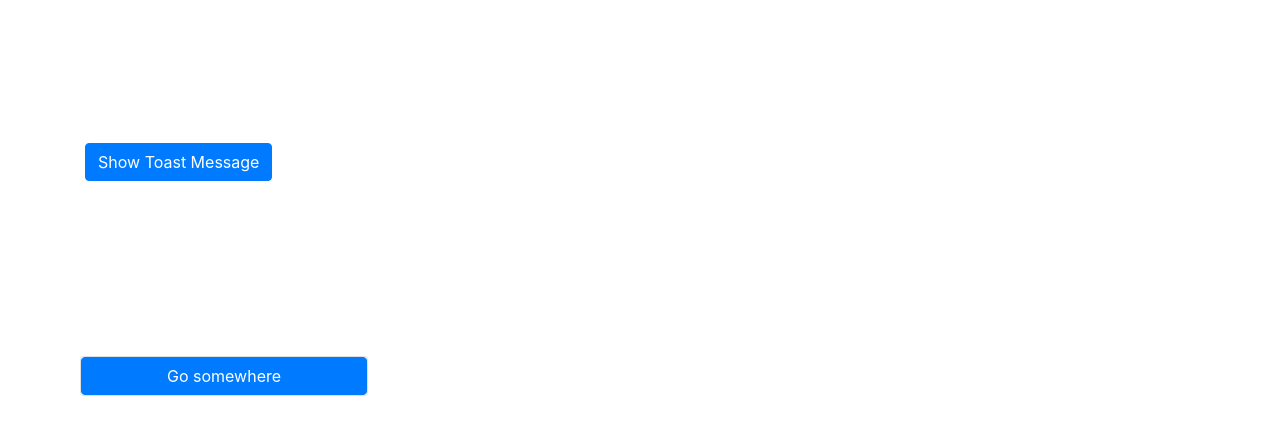
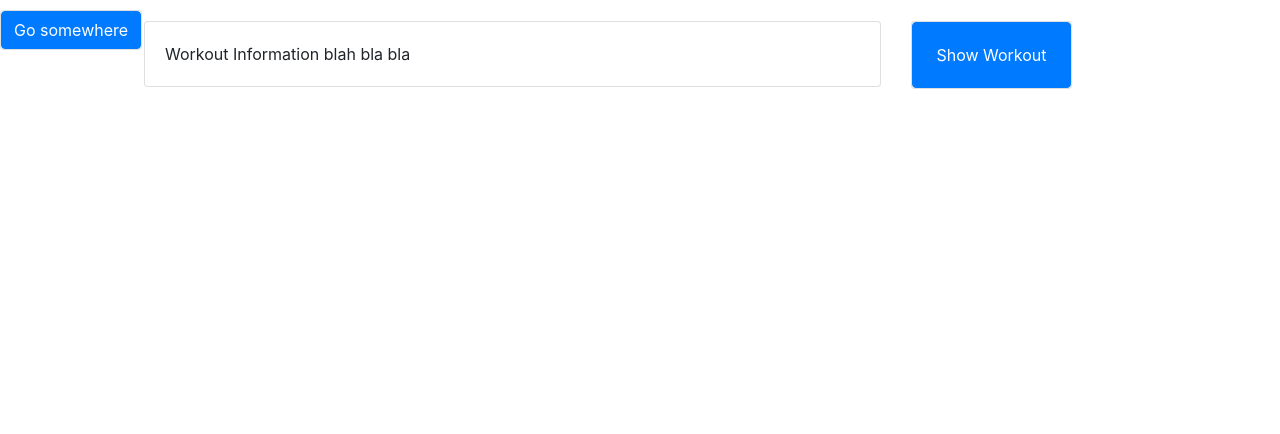
Before and after one commit to ajmeier29/ksp-gym-portal-react, a React (Create React App) app: page / in a window 1280 px wide. Shown: the top 434 px of the page. Built offline with nearby package versions, Linux system fonts and the light colour scheme.

Commit message:
Added eslint-react and configured .eslintrc.json file

```diff
--- a/package.json
+++ b/package.json
@@ -4,9 +4,11 @@
   "private": true,
   "dependencies": {
     "bootstrap": "^4.3.1",
+    "eslint-plugin-react": "^7.14.3",
     "husky": "^3.0.2",
     "lint-staged": "^9.2.1",
     "prettier": "^1.18.2",
+    "prop-types": "^15.7.2",
     "react": "^16.8.6",
     "react-bootstrap": "^1.0.0-beta.11",
     "react-dom": "^16.8.6",
--- a/src/App.js
+++ b/src/App.js
@@ -1,11 +1,21 @@
 import React from 'react';
-import logo from './logo.svg';
+// import logo from './logo.svg';
 import './App.css';
-import { allResolved } from 'q';
-import { useState, useEffect } from 'react';
-import { Container, Button, Alert, Fade, Collapse } from 'react-bootstrap';
+// import { allResolved } from 'q';
+import { useState } from 'react';
+import {
+  Container,
+  Row,
+  Col,
+  Button,
+  Alert,
+  Fade,
+  Collapse,
+  Card
+} from 'react-bootstrap';
 import { CSSTransition } from 'react-transition-group';
 import { setTimeout } from 'timers';
+import PropTypes from 'prop-types';
 
 const testWorkout = {
   _id: {
@@ -76,46 +86,62 @@ const testWorkout = {
   ]
 };
 
-function Example() {
-  const [open, setOpen] = useState(false);
+// const LineItem = (props) => {
+//   return (
+//     <Container>
+//       <Row>
+//         <Col style={{ display: 'inline-block' }}>
+//           <div style={{ display: 'inline-block'}}>
+//             <a href="/#" className="btn btn-primary" >
+//               Show Workout
+//             </a>
+//             <div className="card border-light d-inline-block" >
+//               <div className="card-body">
+//                 This is some text within a card body.
+//             </div>
+//             </div>
+//           </div>
+//         </Col>
+//         <Col><Button>Show Workout</Button></Col>
+//       </Row>
+//     </Container>
+//   )
+// }
 
-  const handleClick = () => {
-    setOpen(true);
-    setTimeout(() => setOpen(false), 3000);
-  };
+const divStyle = {
+  position: 'absolute',
+  top: 5,
+  bottom: 0,
+  left: '10%',
+  right: 0,
+  margin: 'auto'
+};
 
+const LineItem = props => {
   return (
-    <>
-      <Container style={{ paddingTop: '2rem' }}>
-        <Button onClick={handleClick}>Show Toast Message</Button>
+    <div style={divStyle}>
+      <Container bsPrefix="w-100 p-3">
+        <Row>
+          <Col lg="8">
+            <div className="card">
+              <div className="card-body">Workout Information blah bla bla</div>
+            </div>
+          </Col>
+          <Col xs={2}>
+            <div className="card">
+              <div className="card-body btn btn-primary">Show Workout</div>
+            </div>
+          </Col>
+        </Row>
       </Container>
-      <ShowToast show={open} onClickFn={setOpen} />
-    </>
-  );
-}
-
-const ShowToast = props => {
-  return (
-    <Fade in={props.show}>
-      <Container style={{ paddingTop: '2rem' }}>
-        <CSSTransition in={props.show} timeout={1000} classNames="toastAlert">
-          <Alert
-            variant="primary"
-            dismissible
-            onClose={() => props.onClickFn(false)}
-          >
-            <Alert.Heading>Test Toast Message</Alert.Heading>
-          </Alert>
-        </CSSTransition>
-      </Container>
-    </Fade>
+    </div>
   );
 };
 
-const DisplayList = props => {
+const DisplayList = () => {
   const [open, setOpen] = useState(false);
   return (
-    <div className="card test">
+    <div className="card line-item-card">
       <a href="/#" className="btn btn-primary" onClick={() => setOpen(!open)}>
         Go somewhere
       </a>
@@ -131,10 +157,52 @@ const DisplayList = props => {
 function App() {
   return (
     <div>
-      <ShowToast />
-      <Example />
+      <LineItem />
+      {/* <ShowToast /> */}
+      {/* <Example /> */}
       <DisplayList />
     </div>
   );
 }
 export default App;
+
+// function Example() {
+//   const [open, setOpen] = useState(false);
+
+//   const handleClick = () => {
+//     setOpen(true);
+//     setTimeout(() => setOpen(false), 3000);
+//   };
+
+//   return (
+//     <>
+//       <Container style={{ paddingTop: '2rem' }}>
+//         <Button onClick={handleClick}>Show Toast Message</Button>
+//       </Container>
+//       <ShowToast show={open} onClickFn={setOpen} />
+//     </>
+//   );
+// }
+
+// const ShowToast = props => {
+//   return (
+//     <Fade in={props.show}>
+//       <Container style={{ paddingTop: '2rem' }}>
+//         <CSSTransition in={props.show} timeout={1000} classNames="toastAlert">
+//           <Alert
+//             variant="primary"
+//             dismissible
+//             onClose={() => props.onClickFn(false)}
+//           >
+//             <Alert.Heading>Test Toast Message</Alert.Heading>
+//           </Alert>
+//         </CSSTransition>
+//       </Container>
+//     </Fade>
+//   );
+// }
+
+// ShowToast.propTypes = {
+//   show: PropTypes.string,
+//   onClickFn: PropTypes.func
+// }
--- a/src/index.css
+++ b/src/index.css
@@ -12,11 +12,13 @@ code {
     monospace;
 }
 
-.test {
-  width: 18rem;
+.line-item-card {
+  display: inline-block;
   text-align: center;
   margin-top: 5em;
   margin-left: 5em;
+  vertical-align: middle;
+  margin: 10px 0;
 }
 
 .alertToast {
```
Also changed, not shown: .eslintrc.json, 1 other file (tests, documents, lock files or other folders).
